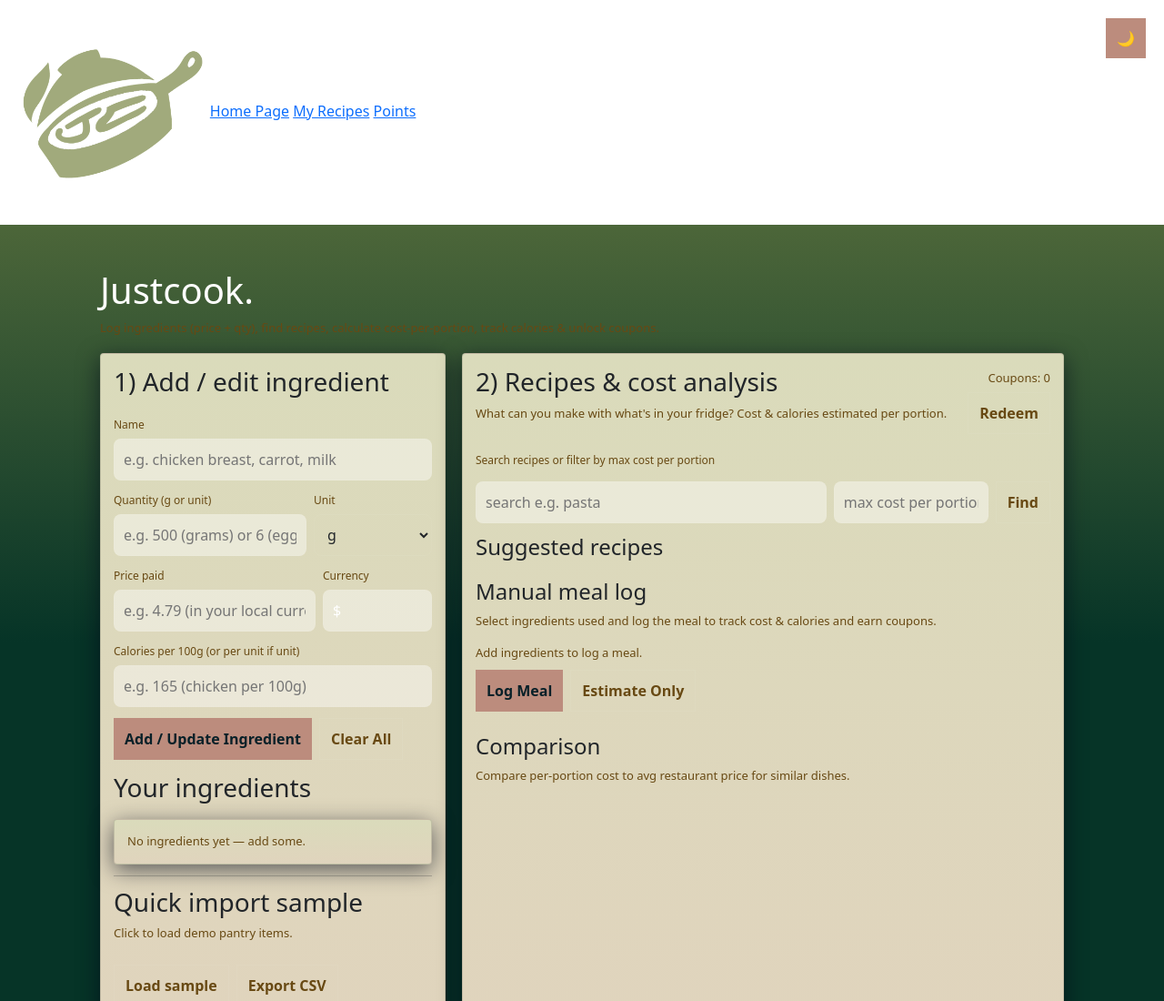
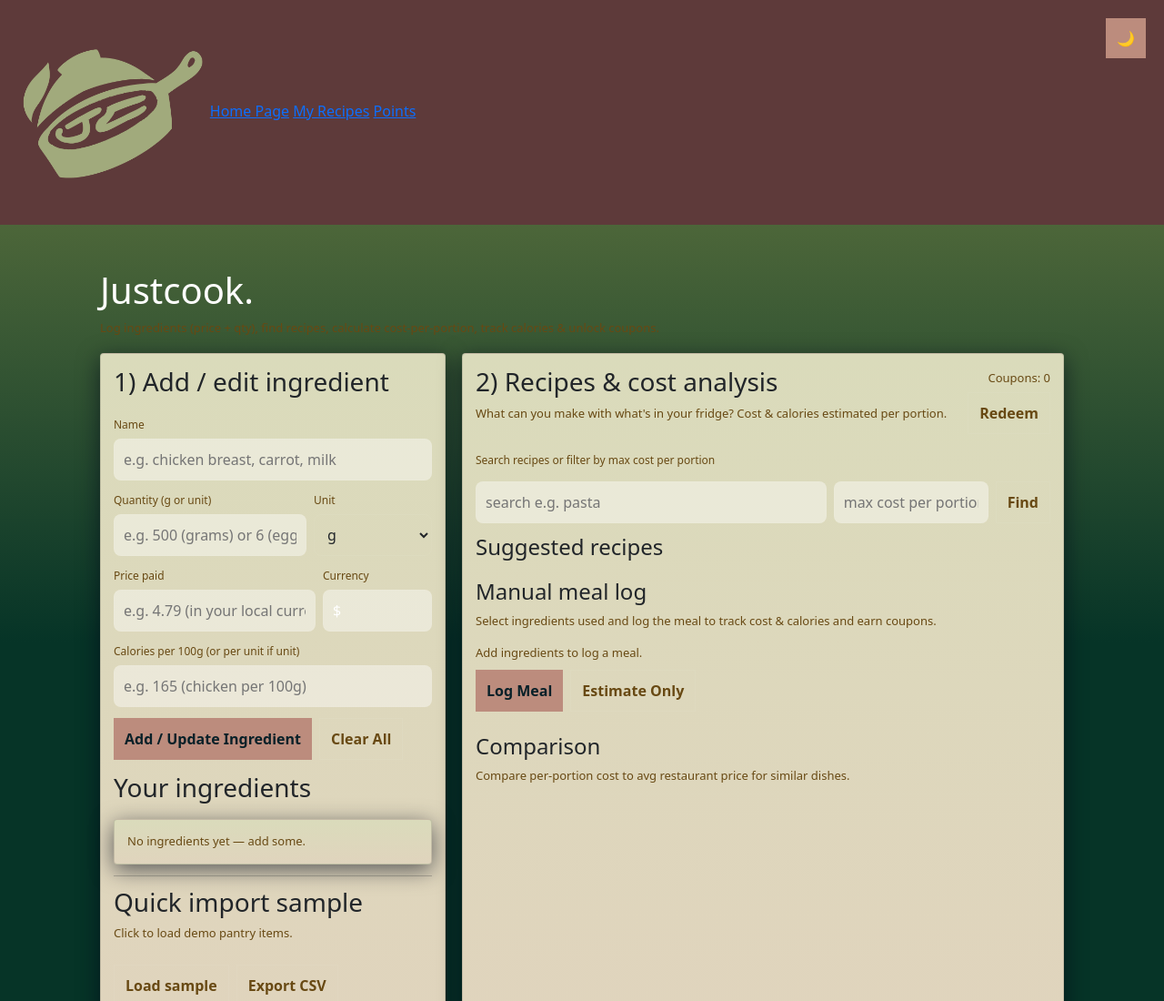
Before and after one commit to JINIPPYBASILE/JUSTCOOK, a website: page index.html in a window 1280 px wide. Shown: the top 1100 px of the page at 91% size. Drawn offline with nearby package versions, Linux system fonts and the light colour scheme; no server answers.

Commit message:
More style stuff

```diff
--- a/style.css
+++ b/style.css
@@ -6,6 +6,7 @@
     --green-one: #728143;
     --green-two: #063427;
     --card-bottom:#e0d4bd;
+    --header: #5e3a3a;
 
 }
 body.dark-mode{--bg:#eae0bc;
@@ -51,7 +52,7 @@ body.dark-mode{--bg:#eae0bc;
     }
 
     header nav {
-        background-color:#fff;
+        background-color:var(--header);
         padding:20px;
 
     }
```
